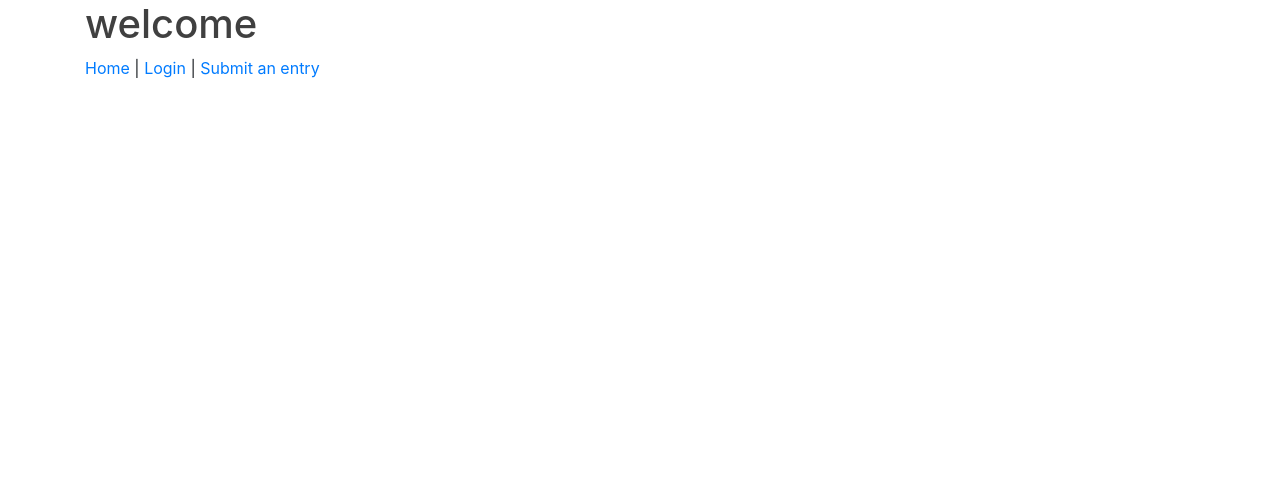
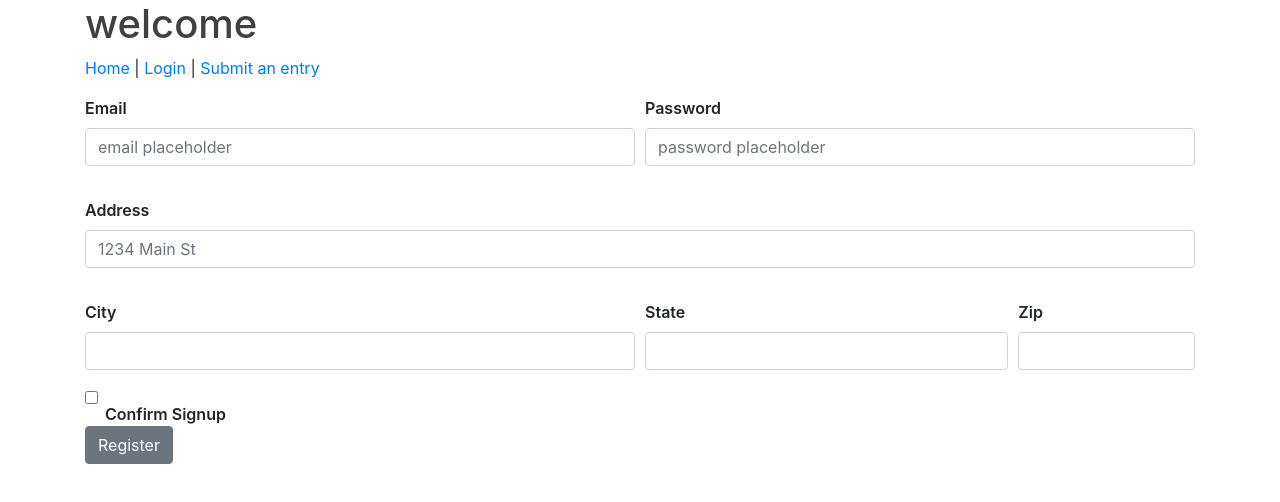
Before and after one commit to hansenngai/Concert-finder-project, a React (Create React App) app: page /register in a window 1280 px wide. Shown: the top 502 px of the page. Built offline with nearby package versions, Linux system fonts and the light colour scheme.

Commit message:
Page additions
Added registration page and added dropdown for search

```diff
--- a/src/App.js
+++ b/src/App.js
@@ -4,8 +4,10 @@ import { BrowserRouter as Router, Link, Route } from 'react-router-dom';
 import Table from './components/items/Table'
 import Login from './components/pages/Login'
 import Submission from './components/pages/Submission'
-import Searchbar from './components/Searchbar';
+import Searchbar from './components/items/Searchbar';
 import Results from './components/pages/Results';
+import Register from './components/pages/Register';
+
 
 
 class App extends Component {
@@ -23,6 +25,7 @@ class App extends Component {
              <Route path ="/login" component = {Login} />
              <Route path ="/submission" component = {Submission} />
              <Route path ="/results" component = {Results}/>
+             <Route path ="/register" component = {Register}/>
           </div>
         </Router>
       )
--- a/src/components/Searchbar.js
+++ /dev/null
@@ -1,11 +0,0 @@
-import React from 'react'
-import { Button, Form, FormGroup, Label, Input, FormText } from 'reactstrap';
-
-
-export default function Searchbar() {
-    return (
-        <div>
-        <input type="text"/>
-        </div>
-    )
-}
--- /dev/null
+++ b/src/components/items/Searchbar.js
@@ -0,0 +1,24 @@
+import React from 'react'
+//import { Button, Form, FormGroup, Label, Input, FormText } from 'reactstrap';
+import { BrowserRouter as Router, Link, Route } from 'react-router-dom';
+
+
+export default function Searchbar() {
+    return (
+        <div>
+        <input type="text" placeholder="Search here"/>
+
+        <select>
+            <option value="" disabled selected>Select your rating</option>
+            <option value="1">1</option>
+            <option value="2">2</option>
+            <option value="3">3</option>
+            <option value="4">4</option>
+            <option value="5">5</option>
+        </select>
+        <Link to="Results"><button type="button" placeholder="Submit">Search!</button></Link>
+
+        </div>
+
+    )
+}
--- a/src/components/items/Table.js
+++ b/src/components/items/Table.js
@@ -5,7 +5,7 @@ const TableHeader = () => {
       <thead>
         <tr>
           <th>Name</th>
-          <th>Job</th>
+          <th>Location</th>
         </tr>
       </thead>
     )
@@ -15,20 +15,20 @@ const TableHeader = () => {
     return (
       <tbody>
         <tr>
-          <td>Charlie</td>
-          <td>Janitor</td>
+          <td>Name1</td>
+          <td>Location1</td>
         </tr>
         <tr>
-          <td>Mac</td>
-          <td>Bouncer</td>
+          <td>Name2</td>
+          <td>Location2</td>
         </tr>
         <tr>
-          <td>Dee</td>
-          <td>Aspiring actress</td>
+          <td>Name3</td>
+          <td>Location3</td>
         </tr>
         <tr>
-          <td>Dennis</td>
-          <td>Bartender</td>
+          <td>Name4</td>
+          <td>Location4</td>
         </tr>
       </tbody>
     )
--- a/src/components/pages/Login.js
+++ b/src/components/pages/Login.js
@@ -1,20 +1,28 @@
 import React from 'react';
 import { Button, Form, FormGroup, Label, Input } from 'reactstrap';
+import { BrowserRouter as Router, Link, Route } from 'react-router-dom';
+import Register from './Register'
+
 
 export default class Login extends React.Component {
   render() {
     return (
       <Form inline>
         <FormGroup className="mb-2 mr-sm-2 mb-sm-0">
-          <Label for="exampleEmail" className="mr-sm-2">Email</Label>
+          <Label for="exampleEmail" className="mr-sm-2"></Label>
           <Input type="email" name="email" id="exampleEmail" placeholder="something@email.com" />
         </FormGroup>
         <FormGroup className="mb-2 mr-sm-2 mb-sm-0">
-          <Label for="examplePassword" className="mr-sm-2">Password</Label>
+          <Label for="examplePassword" className="mr-sm-2"></Label>
           <Input type="password" name="password" id="examplePassword" placeholder="Password" />
         </FormGroup>
-        <Button>Submit</Button>
+        <Button>Login</Button>
+
+        <Link to="/register"><Button>Register</Button></Link>
+
       </Form>
+
+
     );
   }
 }
--- /dev/null
+++ b/src/components/pages/Register.js
@@ -0,0 +1,55 @@
+import React from 'react';
+import { Col, Row, Button, Form, FormGroup, Label, Input, FormText } from 'reactstrap';
+
+export default class Register extends React.Component {
+  render() {
+    return (
+      <Form>
+        <Row form>
+          <Col md={6}>
+            <FormGroup>
+              <Label for="exampleEmail">Email</Label>
+              <Input type="email" name="email" id="exampleEmail" placeholder="email placeholder" />
+            </FormGroup>
+          </Col>
+          <Col md={6}>
+            <FormGroup>
+              <Label for="examplePassword">Password</Label>
+              <Input type="password" name="password" id="examplePassword" placeholder="password placeholder" />
+            </FormGroup>
+          </Col>
+        </Row>
+        <FormGroup>
+          <Label for="exampleAddress">Address</Label>
+          <Input type="text" name="address" id="exampleAddress" placeholder="1234 Main St"/>
+        </FormGroup>
+
+        <Row form>
+          <Col md={6}>
+            <FormGroup>
+              <Label for="exampleCity">City</Label>
+              <Input type="text" name="city" id="exampleCity"/>
+            </FormGroup>
+          </Col>
+          <Col md={4}>
+            <FormGroup>
+              <Label for="exampleState">State</Label>
+              <Input type="text" name="state" id="exampleState"/>
+            </FormGroup>
+          </Col>
+          <Col md={2}>
+            <FormGroup>
+              <Label for="exampleZip">Zip</Label>
+              <Input type="text" name="zip" id="exampleZip"/>
+            </FormGroup>
+          </Col>
+        </Row>
+        <FormGroup check>
+          <Input type="checkbox" name="check" id="exampleCheck"/>
+          <Label for="exampleCheck" check>Confirm Signup</Label>
+        </FormGroup>
+        <Button>Register</Button>
+      </Form>
+    );
+  }
+}
```
